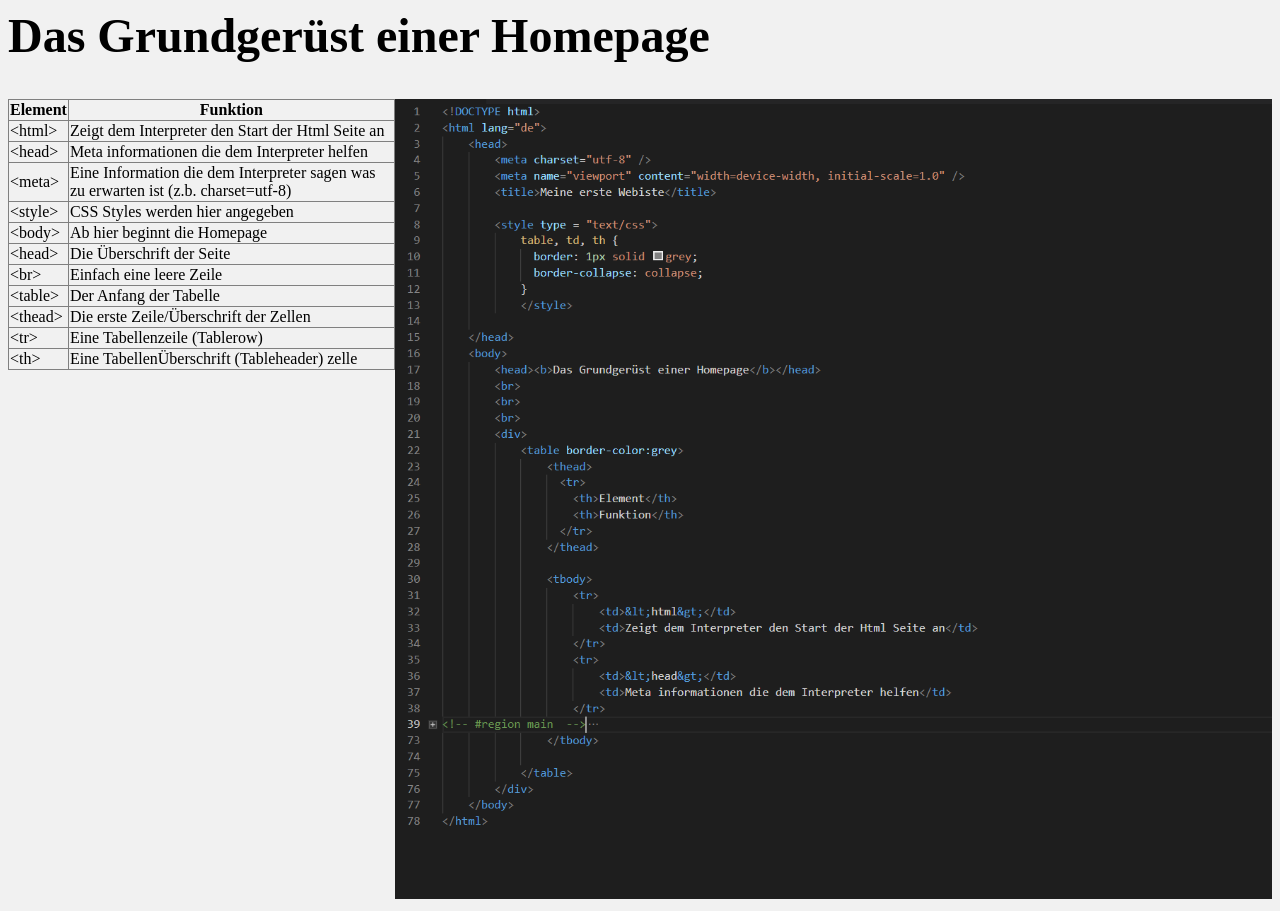
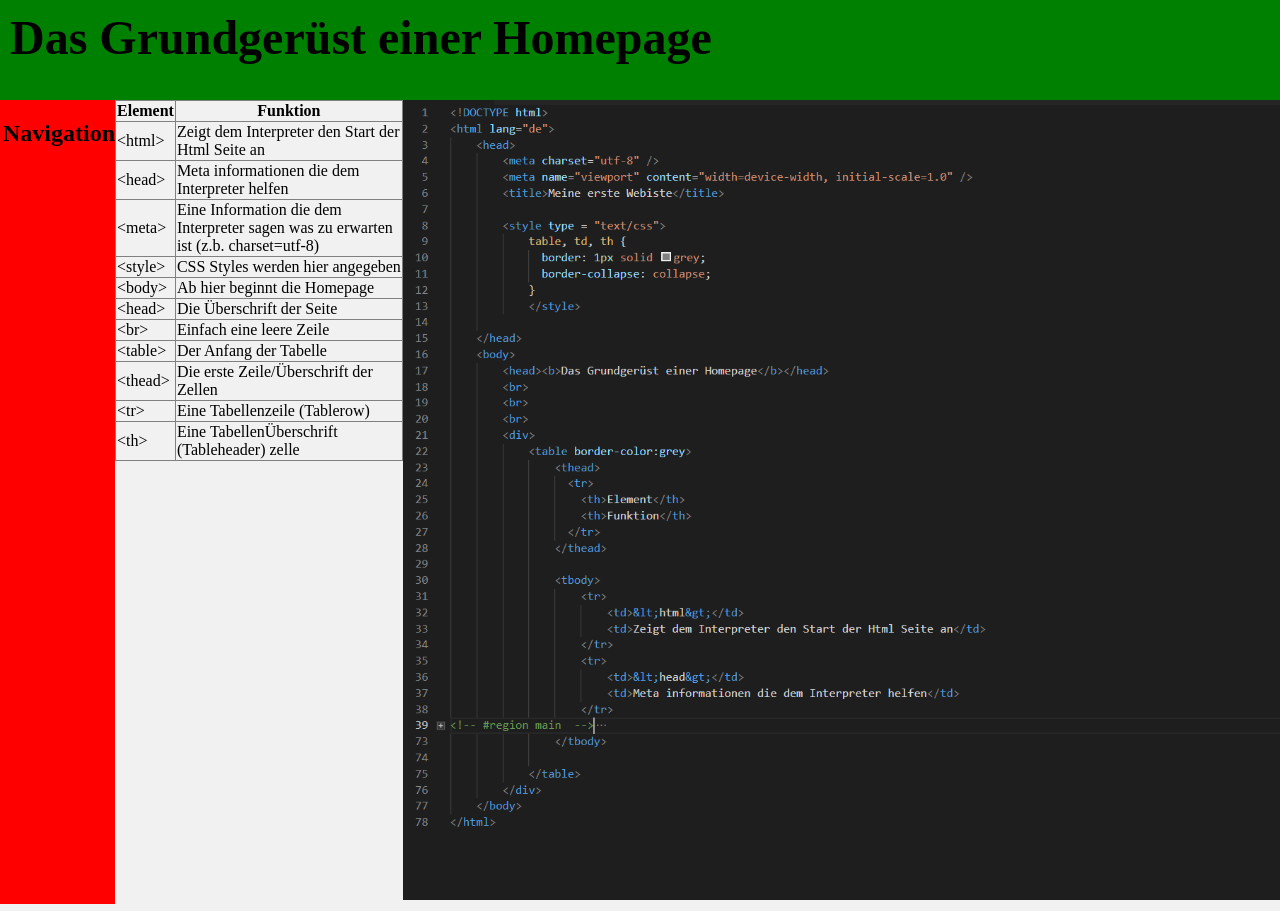
Before and after one commit to soma-web/PixelWerkstatt_Html, a plain HTML site: page index.html in a window 1280 px wide. Drawn offline with Linux system fonts and the light colour scheme.

Commit message:
adding a top bar and navigation sidemenu

```diff
--- a/index.html
+++ b/index.html
@@ -21,15 +21,26 @@
                 flex-basis: 50%;
             }
 
+            .flex-item-small {
+                flex-grow: 1;
+                flex-shrink: 1;
+                flex-basis: 8%;
+            }
+
             </style>
 
     </head>
-    <body style="background: #f1f1f1;">
-        <head ><b><font size="16">Das Grundgerüst einer Homepage</font></b></head>
-        <br>
-        <br>
-        <br>
+    <body style="background: #f1f1f1; margin: 0px;">
+        <div style="height: 80px; width:100%; background: green; padding: 10px;">
+            <head ><b><font size="16">Das Grundgerüst einer Homepage</font></b></head>
+        </div>
+
         <div class="flex-container">
+            <!-- #region Sidebar-->
+            <div class="flex-item-small" style="background: red; padding-left: 3px">
+                <h2>Navigation</h2>
+            </div>
+            <!-- #endregion -->
             <div class="flex-item">
                 <table border-color:grey>
                     <thead>
```
Also changed, not shown: screenshots/2.jpg (added).
